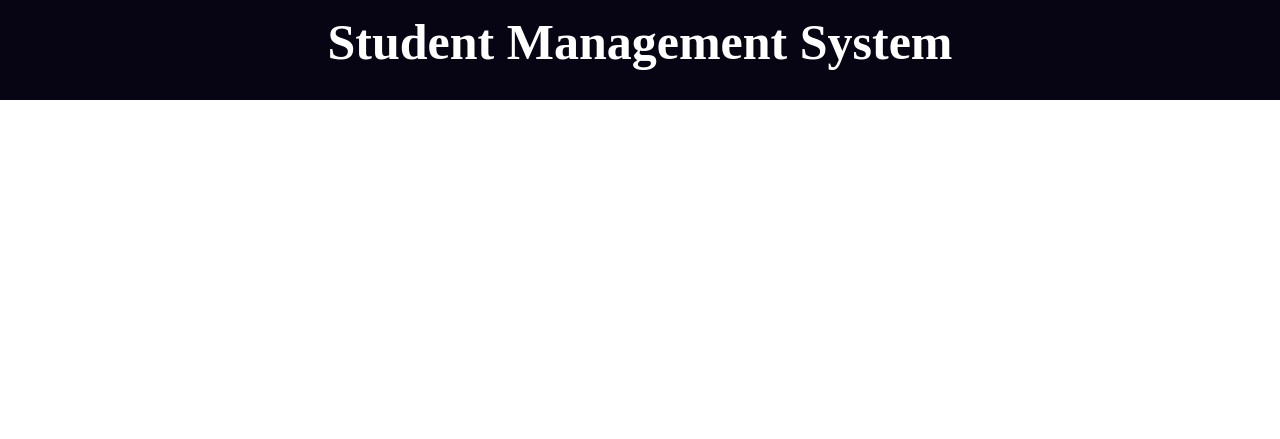
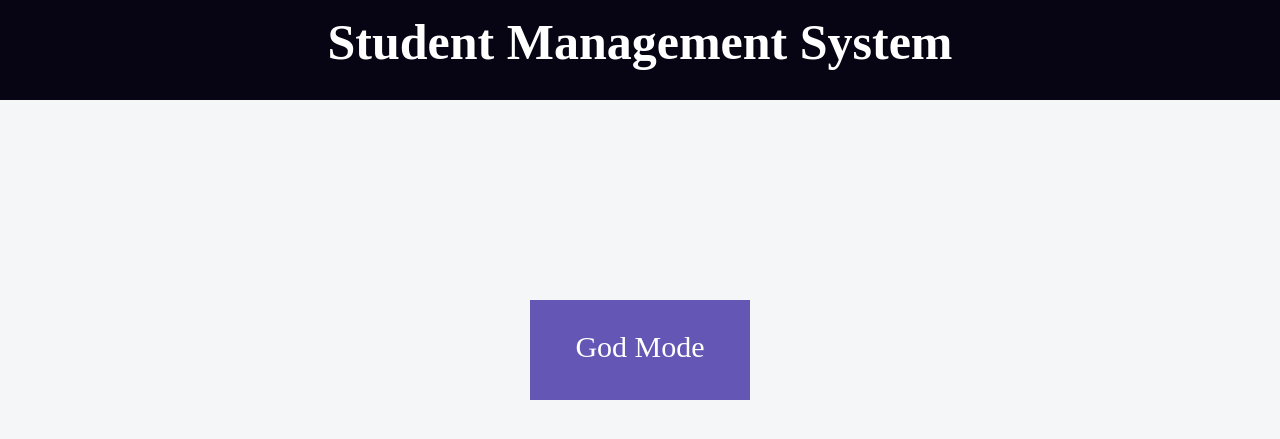
Before and after one commit to theyashshahs/school-management, a Django app: page / in a window 1280 px wide. Shown: the top 439 px of the page. Run offline with Django 3.2, Linux system fonts and the light colour scheme.

Commit message:
god mode added

```diff
--- a/school_management/urls.py
+++ b/school_management/urls.py
@@ -10,7 +10,7 @@ app_name = 'home'
 
 urlpatterns = [
     path('', views.home, name='landing'),
-    path('admin/', admin.site.urls),
+    path('admin/', admin.site.urls, name='admin'),
     path('student/', include('student.urls', namespace='student')),
     # path('teacher/', include('teacher.urls', namespace='teacher')),
     # path('administration/', include('administration.urls', namespace='administration')),
--- a/static/css/style.css
+++ b/static/css/style.css
@@ -1,5 +1,7 @@
 body {
     margin: 0px;
+    background-color: #F5F6F8;
+
 }
 
 .topnav {
@@ -41,3 +43,27 @@ div.header > span {
     display: block;
     padding: 13px 16px;
 }
+
+.button {
+    border: none;
+    margin-left: auto;
+    margin-right: auto;
+    margin-top: 200px;
+    background-color: #6356B5;
+    padding: 10px;
+    width: 200px;
+    height: 80px;
+    font-size: 30px;
+    text-decoration: none;
+}
+
+.button > a {
+    color: white;
+    text-decoration: none;
+    margin-top: 20px;
+    width: 100%;
+    height: 80%;
+    display: inline-block;
+    text-align: center;
+    vertical-align: middle;
+}
--- a/templates/home/landing.html
+++ b/templates/home/landing.html
@@ -6,4 +6,9 @@
         <span> Student Management System </span>
     </div>
 </header>
+
+<div class="button">
+    <a href="{% url 'admin:index' %}">God Mode</a>
+</div>
+
 {% endblock %}
```
